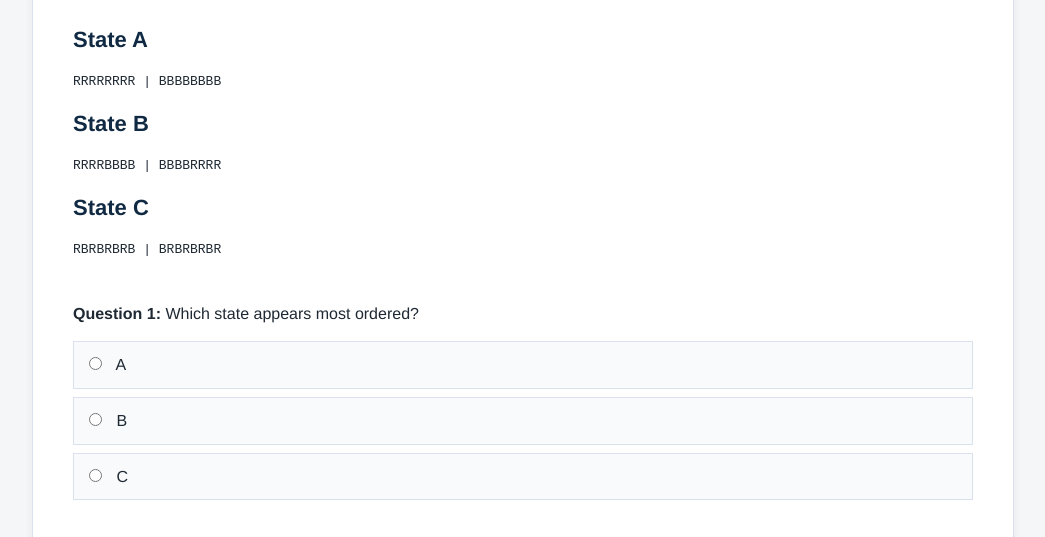
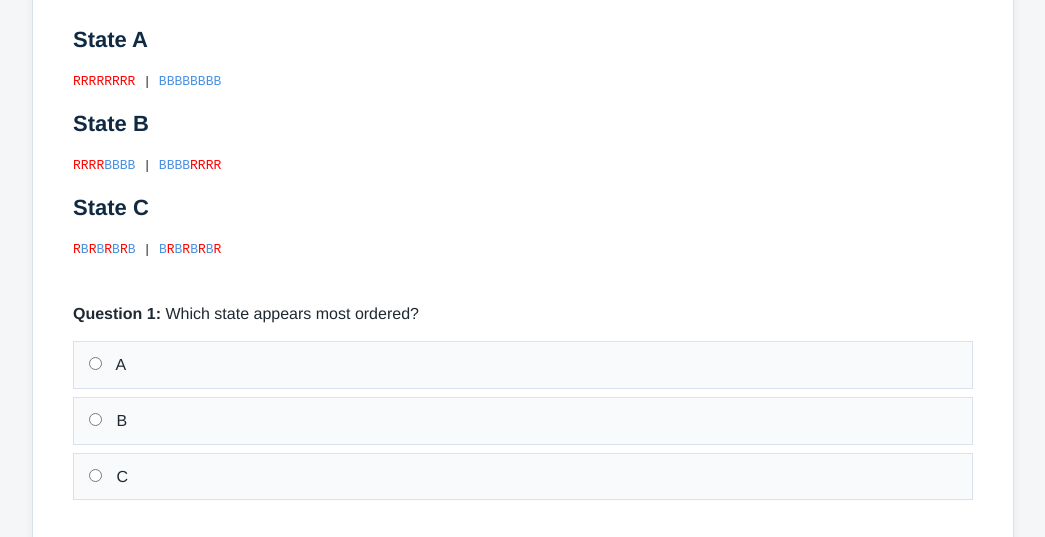
Before and after one commit to telepathyfordummies/entrop8followup, a plain HTML site: page exercise1.html in a window 1280 px wide. Shown: the part 186-723 px from the top of the page, without its empty margins (117-1162 px from the left). Drawn offline with Linux system fonts and the light colour scheme.

Commit message:
Update exercise1.html

```diff
--- a/exercise1.html
+++ b/exercise1.html
@@ -16,13 +16,13 @@
 
 <div class="section">
 <h2>State A</h2>
-<pre>RRRRRRRR | BBBBBBBB</pre>
+<pre><span class="font-red">RRRRRRRR</span> | <span class="font-blue">BBBBBBBB</span></pre>
 
 <h2>State B</h2>
-<pre>RRRRBBBB | BBBBRRRR</pre>
+<pre><span class="font-red">RRRR</span><span class="font-blue">BBBB</span> | <span class="font-blue">BBBB</span><span class="font-red">RRRR</span></pre>
 
 <h2>State C</h2>
-<pre>RBRBRBRB | BRBRBRBR</pre>
+<pre><span class="font-red">R</span><span class="font-blue">B</span><span class="font-red">R</span><span class="font-blue">B</span><span class="font-red">R</span><span class="font-blue">B</span><span class="font-red">R</span><span class="font-blue">B</span> | <span class="font-blue">B</span><span class="font-red">R</span><span class="font-blue">B</span><span class="font-red">R</span><span class="font-blue">B</span><span class="font-red">R</span><span class="font-blue">B</span><span class="font-red">R</span></pre>
 </div>
 
 <div class="section">
```
